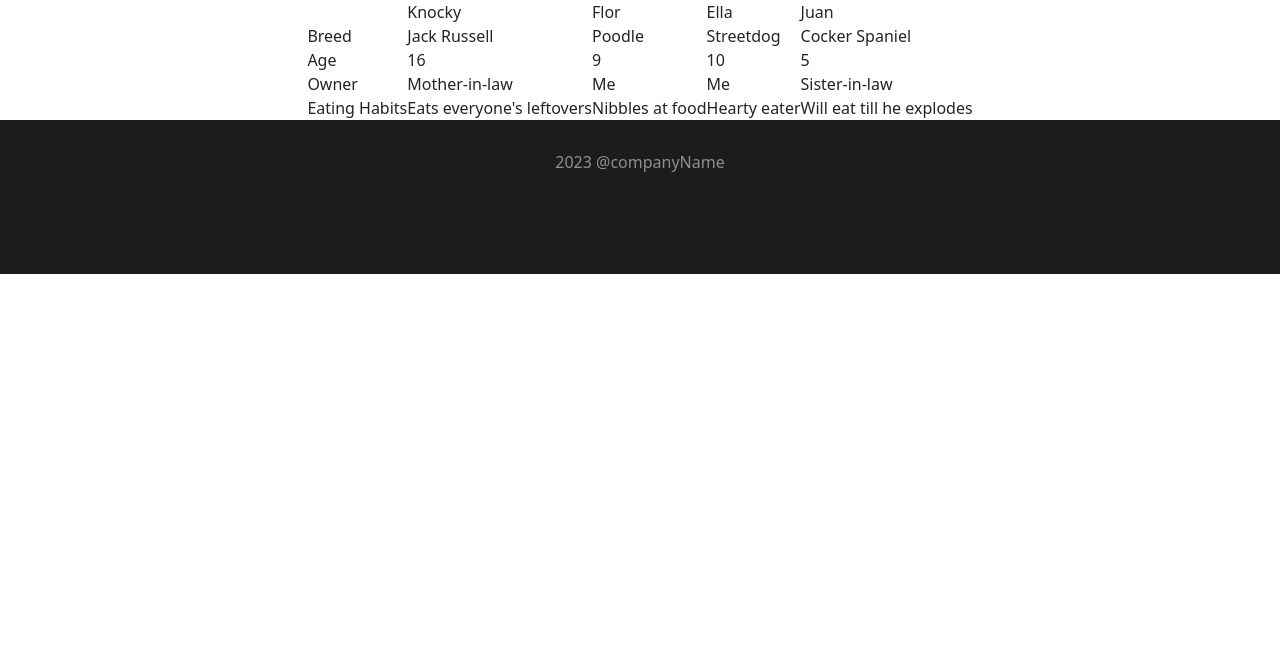
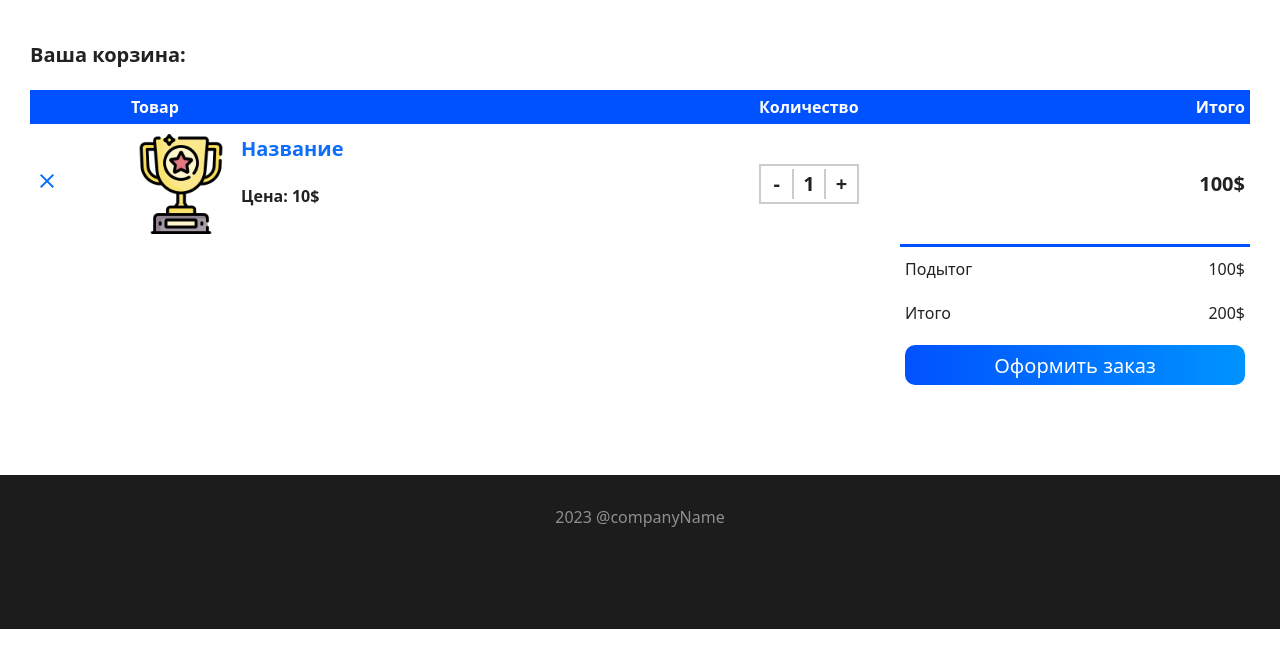
Before and after one commit to AlexDyakonov/django-shop-example, a Django app: page /cart/ in a window 1280 px wide. Shown: the part 59-727 px from the top of the page. Run offline with Django 4.2, Linux system fonts and the light colour scheme; the visitor is signed in with stand-in values (Sample User, id 1); data that the repository does not hold is empty; parts of the project's set-up code (start-up, migrations or seed data) failed here and were passed over.

Commit message:
Made cart design

```diff
--- a/shop/static/assets/css/cart.css
+++ b/shop/static/assets/css/cart.css
@@ -6,7 +6,93 @@
 
 .container-cart{
     width: 1220px;
+}
+
+.cart-header{
+    margin-top: 40px;
+    color: #222;
+    font-size: 1.25em;
+    font-weight: 700;
+}
+
+.cart-order{
     display: flex;
     justify-content: center;
     align-items: center;
 }
+
+.table-container{
+    width: 100%;
+    margin: 20px auto 80px auto;
+}
+table{
+    width: 100%;
+    border-collapse: collapse;
+}
+
+.cart-info{
+    display: flex;
+    flex-wrap: wrap;
+}
+th{
+    text-align: left;
+    padding: 5px;
+    color: #fff;
+    background: #0052ff;
+    font-weight: 600;
+}
+td{
+    color: #222;
+    padding: 10px 5px;
+}
+
+.item-info{
+    margin-left: 10px;
+    font-size: 1.25em;
+    font-weight: 600;
+}
+
+.item-info a{
+    text-decoration: none;
+}
+
+.wrapper{
+    height: 40px;
+    width: 100px;
+}
+
+.total-container{
+    display: flex;
+    justify-content: flex-end;
+}
+
+.total-container table{
+    border-top: 3px solid #0052ff;
+    width: 100%;
+    max-width: 350px;
+}
+
+td:last-child{
+    text-align: right;
+}
+th:last-child{
+    text-align: right;
+}
+
+.order-btn {
+    font-size: 20px;
+    color: #fff;
+    background: linear-gradient(90deg, rgba(0,82,255,1) 0%, rgba(0,212,255,1) 100%);;
+    text-decoration: none;
+    width: 100%;
+    height: 40px;
+    border-radius: 10px;
+    background-size: 200%;
+    transition: .5s;
+    border: none;
+    display: inline-block;
+  }
+
+  .view-all-btn:hover {
+    background-position: right;
+  }
--- a/shop/templates/core/cart.html
+++ b/shop/templates/core/cart.html
@@ -2,52 +2,101 @@
 {% load static %}
 
 {% block css %}
-<link rel="stylesheet" href="{% static 'assets/css/cart.css' %}">
+<link rel="stylesheet" href="{% static 'assets/css/item-qty.css' %}?v={{ random_number }}">
+<link rel="stylesheet" href="{% static 'assets/css/cart.css' %}?v={{ random_number }}">
+<link rel="stylesheet" href="https://fonts.googleapis.com/css2?family=Material+Symbols+Outlined:opsz,wght,FILL,GRAD@20..48,100..700,0..1,-50..200" />
 {% endblock %}
 
 {% block content %}
 
 <div class="section-cart">
     <div class="container-cart">
+
+      <div class="cart-header">
+        Ваша корзина:
+      </div>
+
+      <div class="cart-order">
+
+        <div class="table-container">
+          <table>
+            <thead>
+              <tr>
+                <th></th>
+                <th>Товар</th>
+                <th>Количество</th>
+                <th>Итого</th>
+              </tr>
+            </thead>
+            <tbody>
+
+              <tr>
+                <td>
+                  <a href="#">
+                    <span class="material-symbols-outlined">
+                      close
+                    </span>
+                  </a>
+                </td>
+                <td>
+                  <div class="cart-info">
+                    <img width="100px" height="100px" src="{% static './assets/img/core-img/reputation.png' %}" alt="">
+                    <div class="item-info">
+                      <p> <a href="#"> Название </a> </p>
+                      <small>Цена: 10$</small>
+                    </div>
+                  </div>
+
+                </td>
+                <td>
+                  <div class="wrapper">
+                    <span class="minus">-</span>
+                    <span class="num">1</span>
+                    <span class="plus">+</span>
+                  </div>
+                </td>
+                <td>
+                  <div class="item-info">
+                    100$
+                  </div>
+                </td>
+              </tr>
+
+            </tbody>
+          </table>
+
+          <div class="total-container">
             <table>
               <tr>
-              <td>&nbsp;</td>
-              <td>Knocky</td>
-              <td>Flor</td>
-              <td>Ella</td>
-              <td>Juan</td>
+                <td>Подытог</td>
+                <td>100$</td>
               </tr>
               <tr>
-              <td>Breed</td>
-              <td>Jack Russell</td>
-              <td>Poodle</td>
-              <td>Streetdog</td>
-              <td>Cocker Spaniel</td>
+                <td>Итого</td>
+                <td>200$</td>
               </tr>
               <tr>
-              <td>Age</td>
-              <td>16</td>
-              <td>9</td>
-              <td>10</td>
-              <td>5</td>
-            </tr>
-            <tr>
-              <td>Owner</td>
-              <td>Mother-in-law</td>
-              <td>Me</td>
-              <td>Me</td>
-              <td>Sister-in-law</td>
-            </tr>
-            <tr>
-              <td>Eating Habits</td>
-              <td>Eats everyone's leftovers</td>
-              <td>Nibbles at food</td>
-              <td>Hearty eater</td>
-              <td>Will eat till he explodes</td>
+                <td colspan="2">
+                  <button type="submit" class="order-btn">Оформить заказ</button>
+                </td>
               </tr>
             </table>
+          </div>
+        </div>
+
+      </div>
+
+
+    </div>
 
     </div>
 </div>
 
 {% endblock %}
+
+
+{% block script %}
+
+<script src="{% static './assets/js/functions.js' %}"></script>
+
+{% endblock %}
```
Lines whose indentation alone changed are shown as unchanged.
